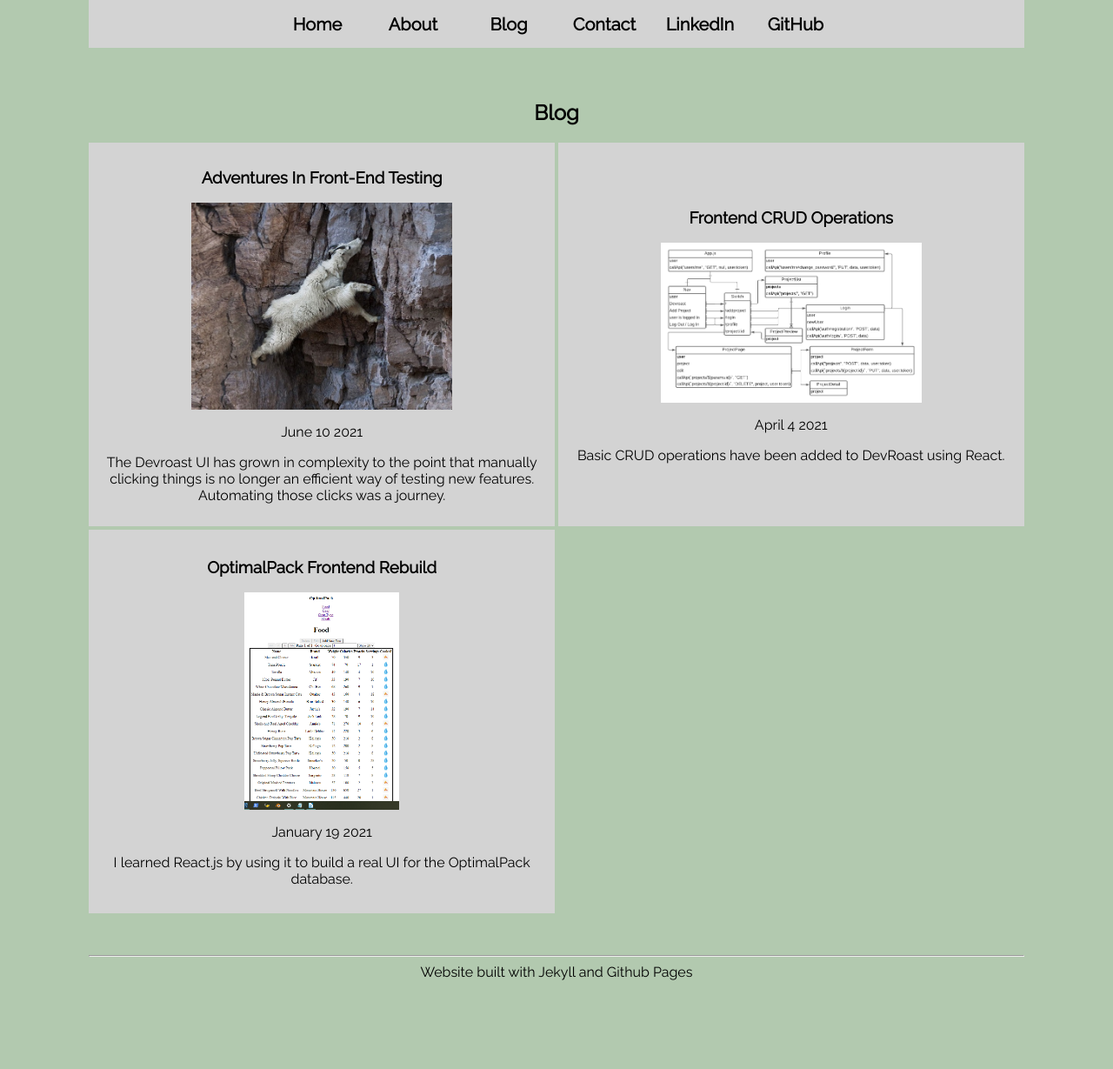
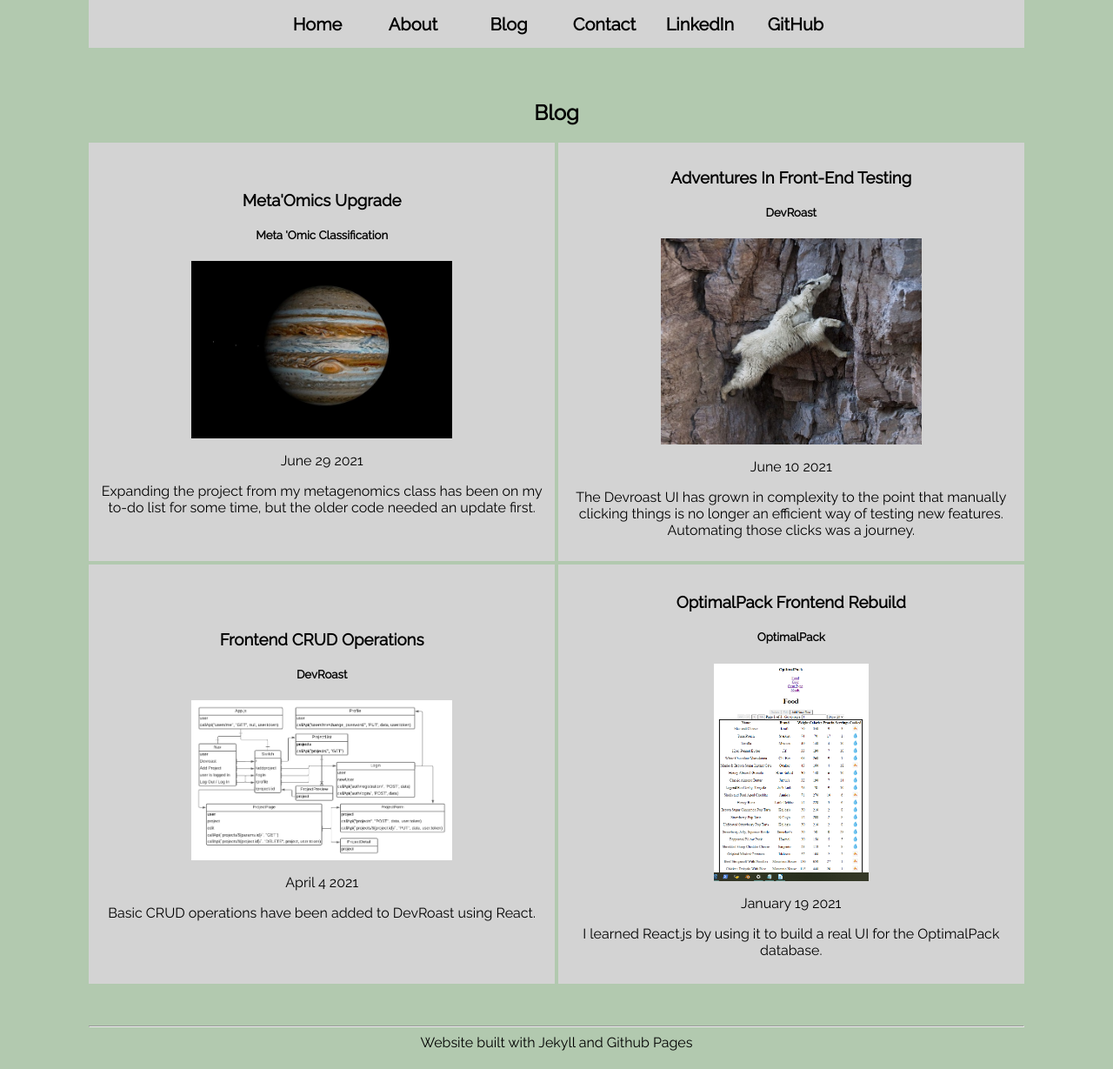
Before and after one commit to asgray/asgray.github.io, a Jekyll site: the page built from blog.html, in a window 1280 px wide. Shown: the whole page at 87% size. Built offline with Jekyll 4.4.1, drawn with Linux system fonts in a browser that asks for light colours; before the commit the page ends 1148 px from its top, so only the background shows below that; some of the changed lines change nothing that is shown.

Commit message:
metaome update blog

```diff
--- a/_includes/postpreview.html
+++ b/_includes/postpreview.html
@@ -1,6 +1,9 @@
 <a class="preview" href=" {{ post.url}} ">
     <div class="thumb">
-        <h3>{{ post.title }}</h3>
+        <div>
+            <h3>{{ post.title }}</h3>
+            <h5>{{ post.project }}</h5>
+        </div>
         <img src=" {{post.thumb}} " alt="{{post.title}}" />
         <div>
             <p>{{post.date | date: "%B %-d %Y"}}</p>
--- /dev/null
+++ b/_posts/2021-06-29-MetaOmicsUpgrade.markdown
@@ -0,0 +1,54 @@
+---
+layout: post
+title: "Meta'Omics Upgrade"
+date: 2021-06-29
+categories: programming
+tags: [Jupyter Notebooks, Gene Ontology, Python]
+thumb: /assets/images/posts/metaome-jupiter.jpg
+project: Meta 'Omic Classification
+---
+
+Expanding the project from my metagenomics class has been on my to-do list for some time, but the older code needed an update first.
+
+<!--more-->
+
+I’ve heard that if you don’t cringe at your old code, you haven’t been learning. I’ll start off by saying that returning to this project showed me just how far I’ve come in the eighteen months since I turned it in. In fairness to past me, I was under some serious time constraints. Despite all my professors promising that there was an abundance of biological data available for analysis, it still took days of research for me to even find a usable dataset. This, in addition to working retail in December and all the other end of semester tasks meant that I was prioritizing function, no matter how poor, over all other considerations. One lesson learned at the time was to email the authors of a potential dataset immediately. Biologists seem to have trouble providing relevant metadata with their datasets, but every scientist I’ve talked to has happily shared papers and data in the past.
+
+The first improvement I made was to parallelize the dataset assembly. I really should have looked into this at the time, but I had never worked with so much data before. I had access to a cloud computing account through my class, and figured that having several machines processing different parts of the program would enough. However, simply adding a few lines from Concurrent Futures reduced the run time from many hours to just a few minutes. I also added a progress bar from TQDM and a bell sound clip so my scripts can share feedback features with my microwave.
+
+![jupiter-img]
+
+The second upgrade was to make the move to a Jupyter Notebook. The original scripts had used a series of Argparse flags to trigger different routines, but I was still recording observations and run commands in a separate file. Like a notebook. Like parallelization, Jupyter Notebooks were a technology I had been vaguely aware of, but wasn’t sure I could spare the bandwidth to learn. Having now used it, I am a huge fan of being able to merge my code and observations together in the same document. Being able to output charts in-line with all my other notes is probably the best quality of life improvement a scientific programmer could ask for. I don’t know how many others missed the Jupyter train like I did, but it’s my new favorite tool.
+
+This brings me to the improvements made to the project itself. The original idea was to see what kind of differences can be found in the functional profiles of meta’omic samples for different diseases. I realize that sentence was a lot, so let’s break it down.
+
+‘Omics refers to the study of information content a biological system, and meta’omics refers to the total of a particular system within a given environment. For example, genomics is the study of the genome, and metagenomics is the study of all of the genomes present in a nasal swab, or a drop of pond water, or whatever. A functional profile is, appropriately enough, the total of set of functions contained within an ‘ome or meta’ome. Since protein function is tied directly to it’s structure, and since it’s structure can be imputed from the protein's encoding in a nucleic acid, it is possible to assemble the total functional profile of a sample, even if many of those functions were not active when the sample was taken.
+
+The difference in functional activity over time is the major difference between the metagenome and the metatranscriptome. The metagenome includes everything encoded in the DNA in the sample, meaning that it includes the total _potential_ functional profile of every organism present. The metatranscriptome, on the other hand, comprises all of the RNA from the sample. Since RNA is the first molecule produced when a gene is active, the functional profile of a metatranscriptome only contains those functions that were active when the sample was taken (more accurately, in the time between sampling and sequencing, but that’s just a limitation of transcriptome data in general). The difference in functional profile in each data type boils down to the metagenome containing information on what a community could be doing, while the metatranscriptome shows what that community is up to _right now_.
+
+The correlation between certain microbe community compositions and many diseases has been known for some time but, at least as of the start of this project, few if any studies existed that linked the functional profiles of microbe community disease. This surprised me, since bacteria commonly share genes, and therefore functional changes across species. The whole idea of species kind of breaks down when individuals both reproduce by fission and share genetic material asexually, and considering that members of the same apparent species can have radically different functional profiles, is of limited use when trying to figure out what the critters are up to.
+
+![conjugation-img]
+
+My idea was to try to find out which of either metagenomic or metatranscriptomic data was more useful for determining the disease status of a sample, and how that compared to the same analysis using operational taxonomic units (species). I expected the results to vary by disease, since a condition caused by intermittent activation of a few functions would probably be best identified by metagenomic data, while metatranscriptomic data might show a stronger signal for a condition caused by the constant activity of a certain function. The specific outcomes of the experiment are contained in the **[paper](https://github.com/asgray/Meta-omic-ML-Classification/blob/master/AGray_final_writeup.pdf)** I submitted, but as mentioned earlier, I only found a dataset for one disease, and it wasn’t functionally annotated.
+
+In order to get functional annotations, I needed to map the protein families used in the original project to their associated Gene Ontology (GO) terms. An ontology is a controlled and structured vocabulary used for making detailed descriptions and logical statements about a specific domain, and the GO is used for describing the function of genes. The features on the original dataset were protein families, and the samples were represented as the percent composition of each family. My first step was to collect all protein families present in my dataset and query the UniProt database for their GO annotations. The protein families were UniProt Reference Clusters (UniRef) defined by sharing 90% sequence identity with a representative protein. The UniRef families themselves didn’t have any GO annotations, so I used the representative proteins instead. Starting from 60,180 known protein families, 34,402 representative proteins had GO annotations containing at least one of 3,417 unique GO terms.
+
+![countsofterms-img]
+
+The overwhelming majority of the GO terms only occurred a handful of times, and the most common terms referred to critical cellular processes like “DNA binding” and “hydrolase activity.” The most common annotation, all the way up in the top left corner of the graph, is a high level term referring to “integral component of membrane.” That high level and common terms would be the most abundant wasn’t surprising, but there also wasn’t a visible correlation between the depth, and therefore specificity of a term and it’s frequency among the annotated proteins. There are clearly more terms with lower frequency, and a slight skew toward shallower depth, but there are many outliers along both axes.
+
+![countsvsdepth-img]
+
+The next step was to map the GO terms back to the datasets themselves. The protein families are unevenly distributed between the metagenome and metatranscriptome samples, and the specific families depend on the methods used to construct the different datasets. Each protein family was replaced with all of it’s GO annotations, with duplicate terms being summed together. Unannotated families were dropped altogether. In general, each dataset lost about 40% of it’s features when the unannotated protein families were dropped and another 40% reduction occurred when duplicate terms were combined. Since I had been adding percent composition values together when protein families shared a term, I also standardized the data.
+
+I had used an array of machine learning models as a proxy for determining the information content of a sample. I figured that if a model had an easier time classifying the samples, I could try to identify the most important factors later. To compare the GO annotations to the original protein families, I converted the smallest metatranscriptome dataset to GO terms, trained a random forest classifier, and checked the classification accuracy. The result was the same, about 80% correct classification. Clearly there are still improvements to be made.
+
+To start with, I know that the percentage of correct classification is not a good measure of machine learning accuracy. I was careful to control the sizes of each dataset, but I will be replacing the scoring metric with an ROC curve the next time I touch this project. Another basic improvement is to find more data, as my datasets are relatively small, and I need at least as many samples for a whole different disease to even start to answer my original question.
+
+Finally, I need a smarter way of selecting my features. I would like to keep the relative abundance of each GO term, but just pooling the percent composition value from the protein family seems like a crude way to do it. I could try to standardize each term individually, but I could also see what happens when all that matters is the presence or absence of a term. There is no guarantee that the effect of a disease factor is correlated with it’s relative abundance after all. Another strategy could be to exclude the most common GO terms entirely, or to only use the most specific term associated with a gene family. The last, and probably best possibility is to perform a simple enrichment analysis rather than this roundabout machine learning proxy strategy. I’ve been reading up on the details of the GO in **[The Gene Ontology Handbook](https://gohandbook.org/doku.php)** by Dessimoz and Škunca, and should have a few new ideas by the end as well. Between more data and smarter analysis, this project has a long way to go, but it should also be interesting and informative at every stage.
+
+[jupiter-img]: /assets/images/posts/metaome-jupiter.jpg
+[conjugation-img]: /assets/images/posts/metaome-conjugation.jpg
+[countsofterms-img]: /assets/images/posts/metaome-CountsOfTerms.jpg
+[countsvsdepth-img]: /assets/images/posts/metaome-CountsVsDepth.jpg
```
Also changed, not shown: assets/images/posts/metaome-CountsOfTerms.jpg (added), assets/images/posts/metaome-CountsVsDepth.jpg (added), assets/images/posts/metaome-conjugation.jpg (added), assets/images/posts/metaome-jupiter.jpg (added).
